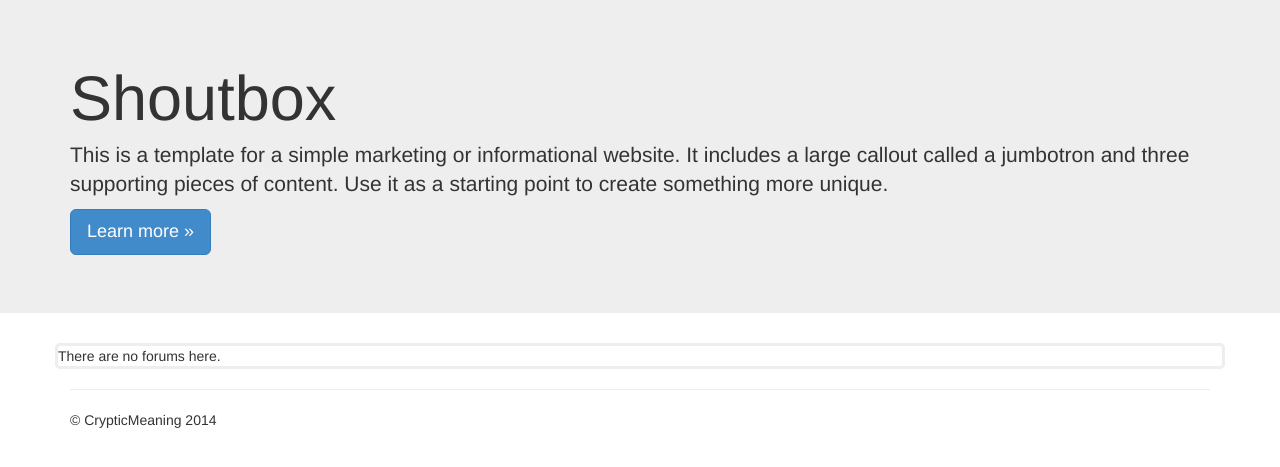
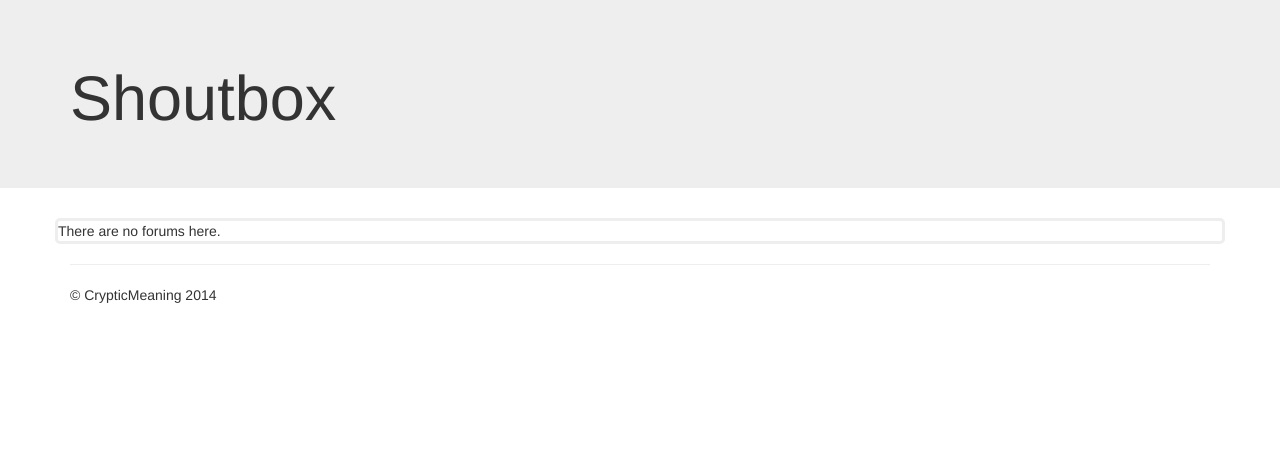
Before and after one commit to tt1863/CrypticMeaning, a Django app: page / in a window 1280 px wide. Shown: the part 51-518 px from the top of the page. Run offline with Django 3.2, Linux system fonts and the light colour scheme; data that the repository does not hold is empty; some libraries are stand-ins or nearby versions.

Commit message:
Removed filler text

```diff
--- a/templates/forums/base.html
+++ b/templates/forums/base.html
@@ -59,8 +59,6 @@
     <div class="jumbotron">
       <div class="container">
         <h1>Shoutbox</h1>
-        <p>This is a template for a simple marketing or informational website. It includes a large callout called a jumbotron and three supporting pieces of content. Use it as a starting point to create something more unique.</p>
-        <p><a class="btn btn-primary btn-lg" role="button">Learn more &raquo;</a></p>
       </div>
     </div>
 
```
